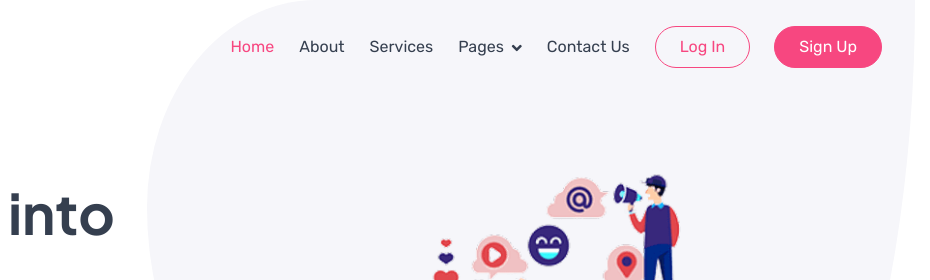
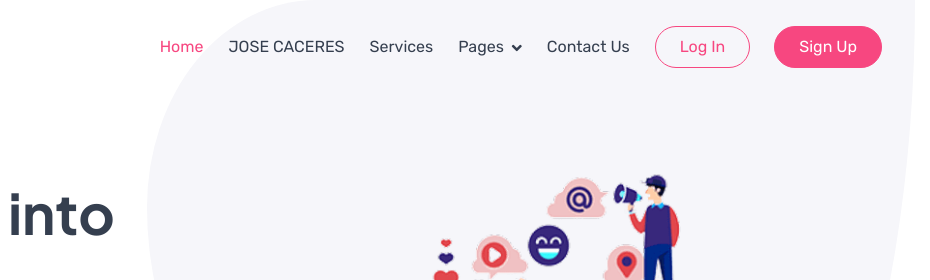
Before and after one commit to BRAINTORMING/Geor, a plain HTML site: page index.html in a window 1280 px wide. Shown: the top 280 px of the page, 350-1280 px from the left. Drawn offline with nearby package versions, Linux system fonts and the light colour scheme.

Commit message:
Update index.html

```diff
--- a/index.html
+++ b/index.html
@@ -54,7 +54,7 @@
                 <div class="collapse navbar-collapse" id="navbarCollapse">
                     <div class="navbar-nav ms-auto py-0">
                         <a href="index.html" class="nav-item nav-link active">Home</a>
-                        <a href="about.html" class="nav-item nav-link">About</a>
+                        <a href="about.html" class="nav-item nav-link">JOSE CACERES</a>
                         <a href="service.html" class="nav-item nav-link">Services</a>
                         <div class="nav-item dropdown">
                             <a href="#" class="nav-link dropdown-toggle" data-bs-toggle="dropdown">Pages</a>
```
